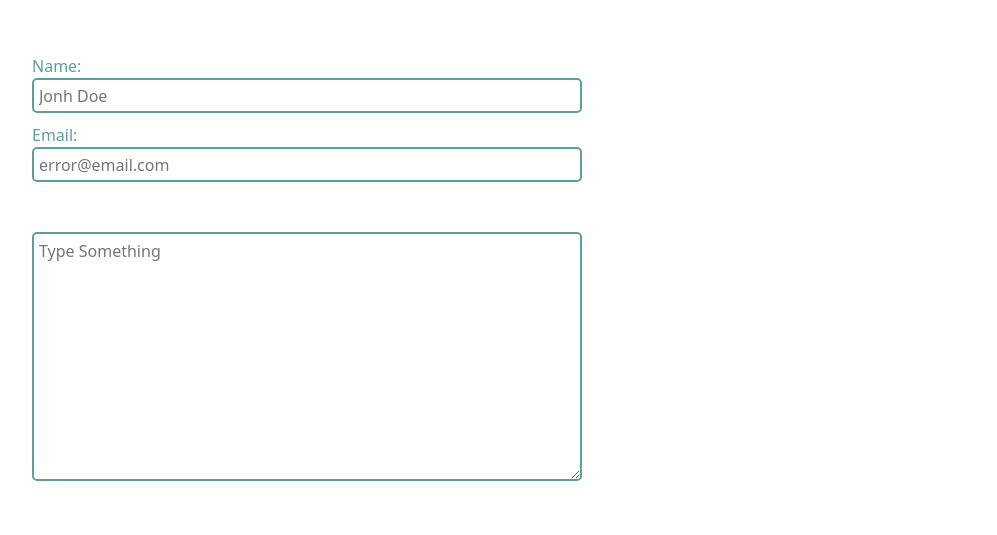
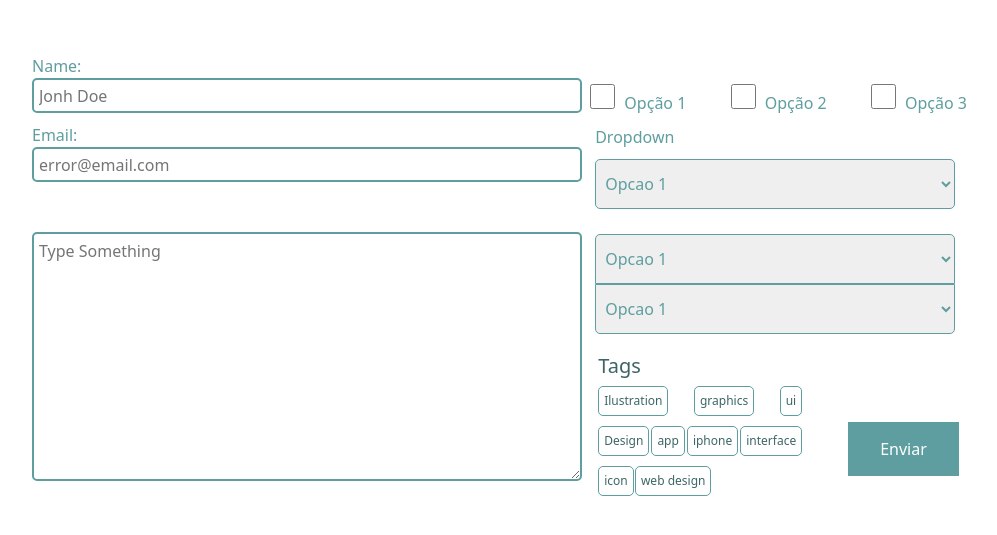
Before and after one commit to GiovanniR-S/Form, a plain HTML site: page Index.html in a window 1280 px wide. Shown: the part 121-656 px from the top of the page, without its empty margins (101-1098 px from the left). Drawn offline with Linux system fonts and the light colour scheme.

Commit message:
Segunda parte do formulario

```diff
--- a/Index.html
+++ b/Index.html
@@ -5,9 +5,6 @@
     <meta name="viewport" content="width=device-width, initial-scale=1.0">
     <link rel="stylesheet" href="css/style.css">
     <link rel="stylesheet" href="css/bootstrap.min.css">
-    <script type="text/javascript" src="js/js.js" defer></script>
-    <script type="text/javascript" src="js/jquery-3.5.1.min.js" defer></script>
-    <script type="text/javascript" src="js/bootstrap.min.js" defer></script>
     <title>Formulário</title>
 </head>
 <body>
@@ -32,10 +29,61 @@
 
         </div><!--container a-->
         <div id="container-b">
+            <div>
+                <div class="checkbox">
+                    <input class="checkOpcao" type="checkbox" name="option1" id="option1">
+                    <label for="option1">Opção 1</label>
+                    <input class="checkOpcao" type="checkbox" name="option2" id="option2">
+                    <label for="option2">Opção 2</label>
+                    <input class="checkOpcao" type="checkbox" name="option3" id="option3">
+                    <label for="option2">Opção 3</label>
+                </div><!--checkbox-->
 
+                <div class="selecao">
+                    <label for="dropdown">Dropdown</label><br>
+                    <select name="select1" id="select1">
+                        <option value="opcao1">Opcao 1</option>
+                        <option value="opcao2">Opcao 2</option>
+                        <option value="opcao3">Opcao 3</option>
+                    </select><br>
+                    <select name="select2" id="select2">
+                        <option value="opcao1">Opcao 1</option>
+                        <option value="opcao2">Opcao 2</option>
+                        <option value="opcao3">Opcao 3</option>
+                    </select><br>
+                    <select name="select3" id="select3">
+                        <option value="opcao1">Opcao 1</option>
+                        <option value="opcao2">Opcao 2</option>
+                        <option value="opcao3">Opcao 3</option>
+                    </select><br>
+                </div>
+                <div class="container">
+                    <div class="tags">
+                        <label for="tags">Tags</label><br>
+                        <span onclick="tagSelecinada(this)" class="tag">Ilustration</span>
+                        <span onclick="tagSelecinada(this)" class="tag">graphics</span>
+                        <span onclick="tagSelecinada(this)" class="tag">ui</span>
+                        <span onclick="tagSelecinada(this)" class="tag">Design</span>
+                        <span onclick="tagSelecinada(this)" class="tag">app</span>
+                        <span onclick="tagSelecinada(this)" class="tag">iphone</span>
+                        <span onclick="tagSelecinada(this)" class="tag">interface</span>
+                        <span onclick="tagSelecinada(this)" class="tag">icon</span>
+                        <span onclick="tagSelecinada(this)" class="tag">web design</span>
+                    </div><!--tags-->
 
+                    <div class="botao">
+                        <input class="button" type="button" value="Enviar">
+                    </div><!--botao-->
+                </div><!--container-->
 
+            </div>
         </div><!--container b-->
     </form><!--wrapper-->
+
+    <!--javaScript-->
+    <script type="text/javascript" src="js/jquery-3.5.1.min.js"></script>
+    <script type="text/javascript" src="js/bootstrap.min.js"></script>
+    <script type="text/javascript" src="js/js.js"></script>
+
 </body>
 </html>
--- a/css/style.css
+++ b/css/style.css
@@ -34,8 +34,8 @@ body{
 
 #container-b{
     display: flex;
-    align-items: center;
-    justify-content: center;
+    align-items: flex-start;
+    justify-content: flex-start;
     width: 45%;
     height: 450px;
 
@@ -54,6 +54,13 @@ body{
     margin-top: 10px;
 }
 
+.selecao{
+    color: cadetblue;
+    display: block;
+    margin-left: 5px;
+    margin-top: 10px;
+}
+
 .descricao{
     color: cadetblue;
     display: block;
@@ -62,7 +69,7 @@ body{
 }
 
 .textInput{
-    width: 550px;
+    width: 100%;
     height: 35px;
     padding-left: 5px;
     border: 2px solid cadetblue;
@@ -70,9 +77,102 @@ body{
 }
 
 #descricao{
-    width: 550px;
+    min-width: 550px;
+    width: 100%;
     padding-top: 5px;
     padding-left: 5px;
     border: 2px solid cadetblue;
     border-radius: 5px;
 }
+
+.checkbox{
+    margin-top: 30px;
+    color: cadetblue;
+}
+
+.checkbox label{
+    margin-right: 40px;
+}
+
+.checkOpcao{
+    width: 25px;
+    height: 25px;
+    margin-right: 5px;
+}
+
+.selecao select{
+    width: 360px;
+    height: 50px;
+    padding-left: 5px;
+    color: cadetblue;
+    border: 1px solid cadetblue;
+    border-radius: 5px;
+}
+
+.selecao select:first-of-type{
+    margin-top: 10px;
+    margin-bottom: 25px;
+}
+
+.selecao select:nth-of-type(2){
+    border-top-left-radius: 5px;
+    border-top-right-radius: 5px;
+    border-bottom-right-radius: 0;
+    border-bottom-left-radius: 0;
+}
+
+.selecao select:nth-of-type(3){
+    border-top-left-radius: 0;
+    border-top-right-radius: 0;
+    border-bottom-right-radius: 5px;
+    border-bottom-left-radius: 5px;
+}
+
+.tags{
+    display: block;
+    text-align: justify;
+    margin-top: 25px;
+    margin-left: -4px;
+    margin-right: 50px;
+    width: 200px;
+    height: 125px;
+    font-size: 20px;
+    color: rgb(61, 101, 102);
+}
+
+.tag{
+    display: inline-block;
+    margin: 5px -4px 5px 0;
+    padding: 5px;
+    border: 1px solid cadetblue;
+    border-radius: 5px;
+    font-size: 12px;
+    color: rgb(61, 101, 102);
+    cursor: pointer;
+}
+
+.select{
+    color: white;
+    border: 1px solid rgb(61, 101, 102);
+    background-color: cadetblue;
+}
+
+.container{
+    display: flex;
+    align-items: flex-end;
+    justify-content: flex-start;
+    padding: 0;
+    margin: -8px;
+
+}
+
+.button{
+    background-color: cadetblue;
+    border: none;
+    color: white;
+    padding: 15px 32px;
+    text-align: center;
+    text-decoration: none;
+    display: inline-block;
+    font-size: 16px;
+}
--- a/js/js.js
+++ b/js/js.js
@@ -0,0 +1,15 @@
+const tags = document.querySelectorAll('.tag');
+let selecionado = false;
+
+function tagSelecinada(elemento){
+
+    elemento.classList.add('select');
+    if(!selecionado){
+        elemento.classList.remove('select');
+        selecionado = true;
+        return;
+    }
+
+    selecionado = false;
+
+}
```
